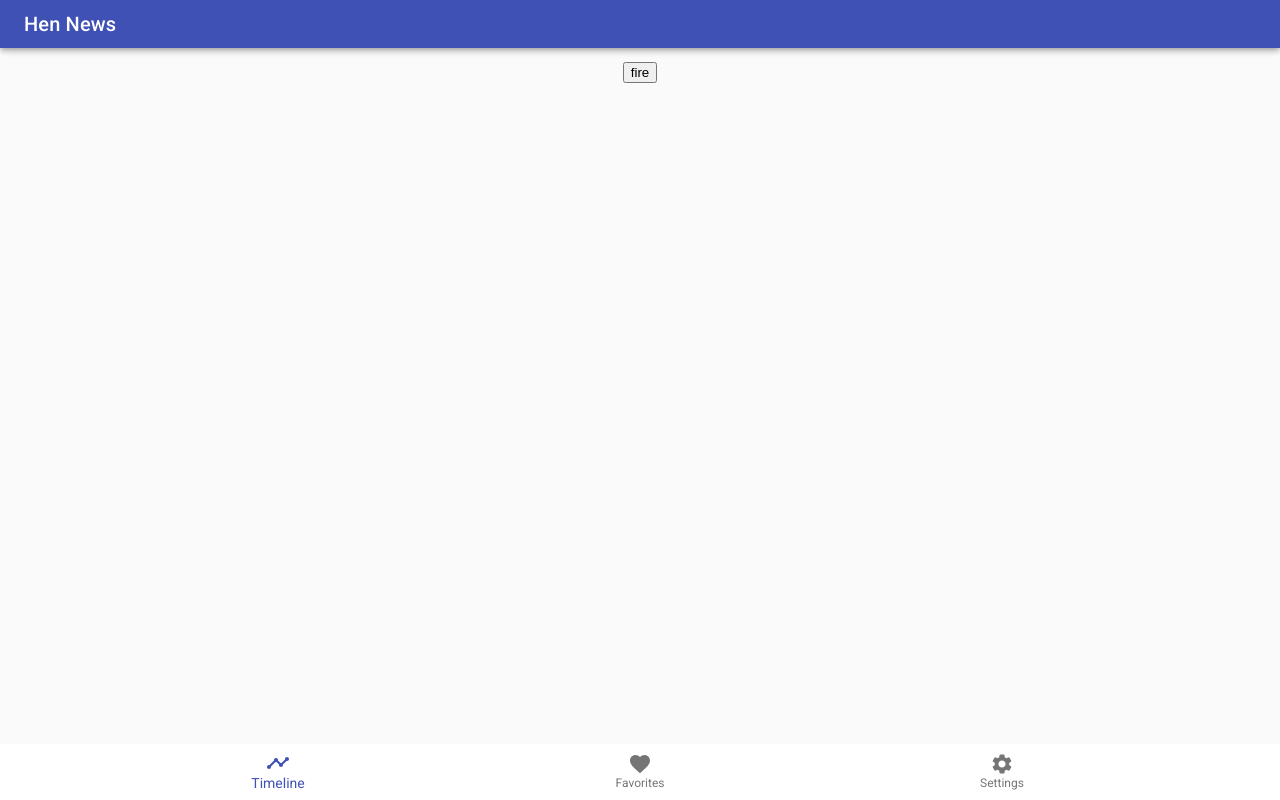
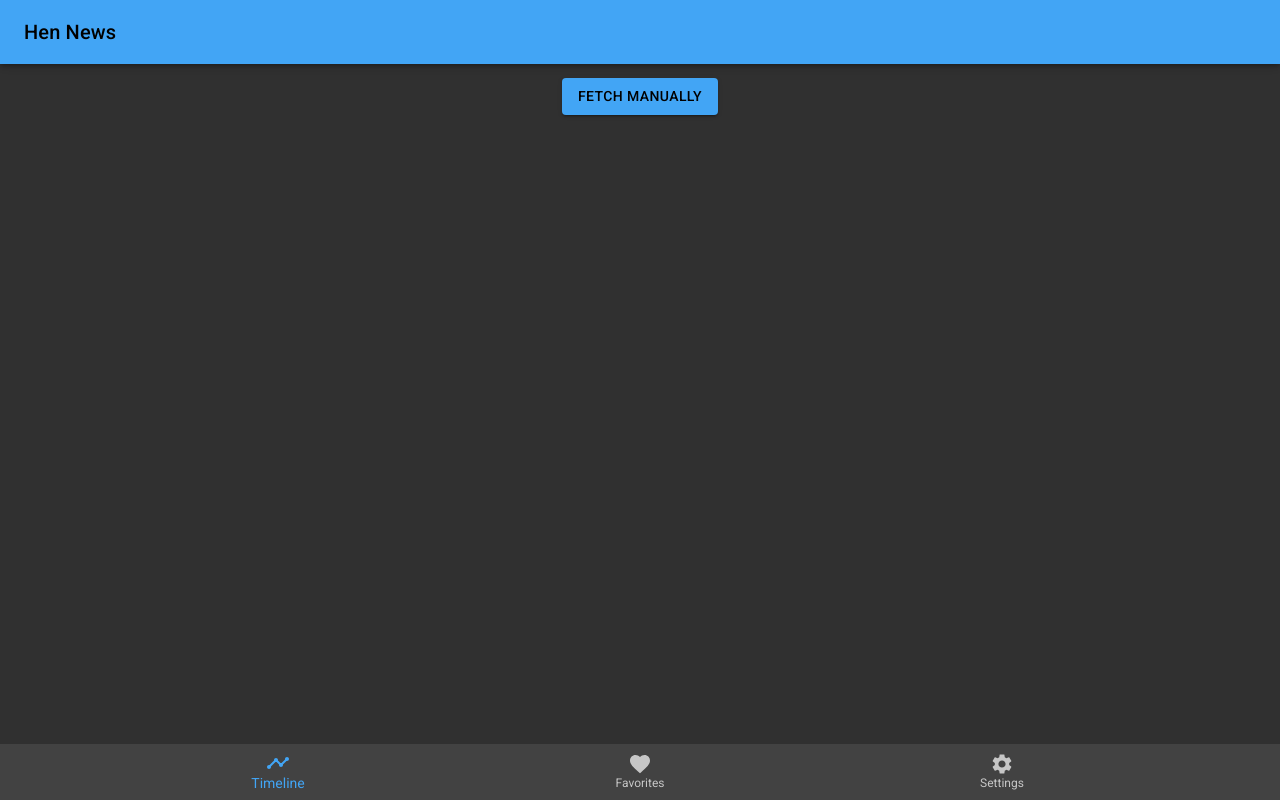
Before and after one commit to Hentaro1989/hen-news, a Gatsby site: page / in a window 1280 px wide. Built offline with nearby package versions, Linux system fonts and the light colour scheme; Gatsby itself is replaced by a stand-in of ours.

Commit message:
add settings screen, modify styles

```diff
--- a/gatsby-config.js
+++ b/gatsby-config.js
@@ -9,7 +9,42 @@ module.exports = {
   siteMetadata: {
     title: 'Hen News',
     description: 'Latest news in the us is here.',
-    bottomNavigationLabels: ['Timeline', 'Favorites', 'Settings'],
+    bottomNavLabels: ['Timeline', 'Favorites', 'Settings'],
+    newsCategoryTitle: 'Category',
+    newsCategories: [
+      'All',
+      'Business',
+      'Entertainment',
+      'Entertainment_MovieAndTV',
+      'Entertainment_Music',
+      'Health',
+      'Politics',
+      'Products',
+      'ScienceAndTechnology',
+      'Technology',
+      'Science',
+      'Sports',
+      'Sports_Golf',
+      'Sports_MLB',
+      'Sports_NBA',
+      'Sports_NFL',
+      'Sports_NHL',
+      'Sports_Soccer',
+      'Sports_Tennis',
+      'Sports_CFB',
+      'Sports_CBB',
+      'US',
+      'US_Northeast',
+      'US_South',
+      'US_Midwest',
+      'US_West',
+      'World',
+      'World_Africa',
+      'World_Americas',
+      'World_Asia',
+      'World_Europe',
+      'World_MiddleEast',
+    ],
   },
   plugins: [
     'gatsby-plugin-react-helmet',
@@ -19,8 +54,8 @@ module.exports = {
         name: 'News',
         short_name: 'News',
         start_url: '/',
-        background_color: '#3f51b5',
-        theme_color: '#3f51b5',
+        background_color: '#42a5f5',
+        theme_color: '#42a5f5',
         display: 'standalone',
         icon: `src/images/news.png`,
       },
--- a/src/api.js
+++ b/src/api.js
@@ -1,6 +1,10 @@
 import axios from 'axios';
 
 export async function fetchLatestNews() {
+  if (typeof window === 'undefined') {
+    return { data: null };
+  }
+
   return await axios({
     method: 'GET',
     url: 'https://bing-news-search1.p.rapidapi.com/news',
@@ -16,8 +20,9 @@ export async function fetchLatestNews() {
       safeSearch: 'Off',
       setLang: 'EN',
       textFormat: 'Raw',
+      category: JSON.parse(window.localStorage.getItem('settings'))?.category,
     },
   }).catch((error) => {
-    console.log(error);
+    console.error(error);
   });
 }
--- a/src/components/Layout.jsx
+++ b/src/components/Layout.jsx
@@ -10,12 +10,12 @@ import {
   BottomNavigation,
   BottomNavigationAction,
 } from '@material-ui/core';
-import { makeStyles } from '@material-ui/core/styles';
+import { makeStyles, ThemeProvider, createMuiTheme } from '@material-ui/core/styles';
 import { Timeline, Favorite, Settings } from '@material-ui/icons';
 
 const useStyles = makeStyles(() => ({
   container: {
-    marginTop: '48px',
+    marginTop: '64px',
     marginBottom: '56px',
   },
   bottom: {
@@ -26,9 +26,27 @@ const useStyles = makeStyles(() => ({
   },
 }));
 
-export default ({ children }) => {
+const theme = createMuiTheme({
+  palette: {
+    type: 'dark',
+    primary: {
+      main: '#42a5f5',
+      light: '#80d6ff',
+      dark: '#0077c2',
+      contrastText: '#000',
+    },
+    secondary: {
+      main: '#f44336',
+      light: '#ff7961',
+      dark: '#ba000d',
+      contrastText: '#000',
+    },
+  },
+});
+
+export default ({ path: previousPath, children }) => {
   const classes = useStyles();
-  const [path, setPath] = useState('/');
+  const [currentPath, setCurrentPath] = useState(previousPath);
 
   const {
     site: { siteMetadata },
@@ -37,7 +55,7 @@ export default ({ children }) => {
       site {
         siteMetadata {
           title
-          bottomNavigationLabels
+          bottomNavLabels
         }
       }
     }
@@ -46,9 +64,10 @@ export default ({ children }) => {
   return (
     <>
       <Header />
+      <ThemeProvider theme={theme}>
         <CssBaseline />
         <AppBar position="fixed">
-        <Toolbar variant="dense">
+          <Toolbar>
             <Typography variant="h6" color="inherit">
               {siteMetadata.title}
             </Typography>
@@ -56,18 +75,19 @@ export default ({ children }) => {
         </AppBar>
         <Container className={classes.container}>{children}</Container>
         <BottomNavigation
-        value={path}
+          value={currentPath}
           onChange={(event, path) => {
-          setPath(path);
+            setCurrentPath(path);
             navigate(path);
           }}
           showLabels
           className={classes.bottom}
         >
-        <BottomNavigationAction label={siteMetadata.bottomNavigationLabels[0]} value="/" icon={<Timeline />} />
-        <BottomNavigationAction label={siteMetadata.bottomNavigationLabels[1]} value="/favorites" icon={<Favorite />} />
-        <BottomNavigationAction label={siteMetadata.bottomNavigationLabels[2]} value="/settings" icon={<Settings />} />
+          <BottomNavigationAction label={siteMetadata.bottomNavLabels[0]} value="/" icon={<Timeline />} />
+          <BottomNavigationAction label={siteMetadata.bottomNavLabels[1]} value="/favorites/" icon={<Favorite />} />
+          <BottomNavigationAction label={siteMetadata.bottomNavLabels[2]} value="/settings/" icon={<Settings />} />
         </BottomNavigation>
+      </ThemeProvider>
     </>
   );
 };
--- a/src/pages/index.jsx
+++ b/src/pages/index.jsx
@@ -1,5 +1,5 @@
 import React, { useState } from 'react';
-import { Grid, Card, CardContent, CardActionArea, CardMedia, Typography } from '@material-ui/core';
+import { Button, Grid, Card, CardContent, CardActionArea, CardMedia, Typography } from '@material-ui/core';
 import { makeStyles } from '@material-ui/core/styles';
 import { fetchLatestNews } from '../api';
 
@@ -27,19 +27,20 @@ const useStyles = makeStyles(() => ({
 }));
 
 export default () => {
-  const classes = useStyles();
-
   // "gatsby build" can't understand global objects
   if (typeof window === 'undefined' || typeof JSON === 'undefined') {
     return <></>;
   }
 
+  const classes = useStyles();
   const [articles, setArticles] = useState(JSON.parse(window.localStorage.getItem('news')) || []);
 
   return (
     <>
       <div style={{ textAlign: 'center', padding: '1em' }}>
-        <button
+        <Button
+          variant="contained"
+          color="primary"
           onClick={async () => {
             const { data } = await fetchLatestNews();
 
@@ -49,8 +50,8 @@ export default () => {
             }
           }}
         >
-          fire
-        </button>
+          fetch manually
+        </Button>
       </div>
       <Grid container spacing={2}>
         {articles.map((article, i) => (
```
Also changed, not shown: package.json (+2 -9 lines), src/components/FullscreenList.jsx (added, +61 -0 lines), src/pages/settings.jsx (+69 -3 lines). Lines whose indentation alone changed are shown as unchanged.
